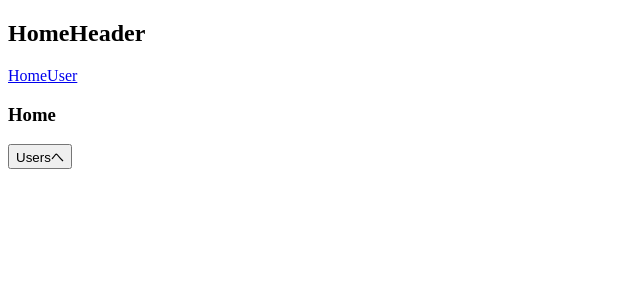
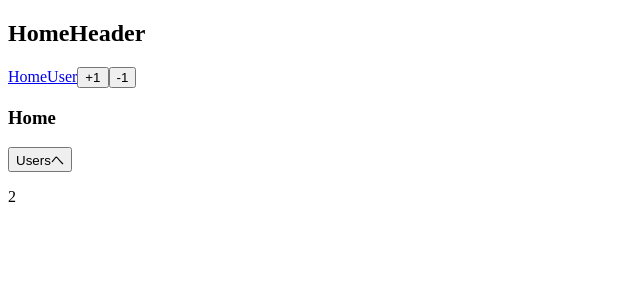
Before and after one commit to junichiseki0831/vue_project, a Vue app: page / in a window 1280 px wide. Shown: the top 300 px of the page, without its empty margins (0-640 px from the left). Built offline with nearby package versions, Linux system fonts and the light colour scheme.

Commit message:
vuex導入と基本的な表示

```diff
--- a/src/main.js
+++ b/src/main.js
@@ -2,6 +2,7 @@
 import App from './App.vue'
 import LikeNumber from './components/LikeNumber.vue'
 import router from './router'
+import store from './store'
 
 Vue.config.productionTip = false
 //グローバル登録
@@ -14,5 +15,6 @@
 new Vue({
   //インポートしたrouterを登録
   router,
+  store,
   render: h => h(App)
 }).$mount('#app');
--- /dev/null
+++ b/src/store.js
@@ -0,0 +1,12 @@
+import Vue from 'vue';
+import Vuex from 'vuex';
+
+
+Vue.use(Vuex);
+
+export default new Vuex.Store({
+  //全体で使用できる環境変数のようなもの
+  state: {
+    count: 2
+  }
+})
--- a/src/views/HeaderHome.vue
+++ b/src/views/HeaderHome.vue
@@ -3,5 +3,20 @@
     <h2>HomeHeader</h2>
     <router-link to="/" active-class="link--active" exact>Home</router-link>
     <router-link to="/users" active-class="link--active" exact>User</router-link>
+    <button @click='increment'>+1</button>
+    <button @click='decrement'>-1</button>
   </nav>
 </template>
+
+<script>
+export default {
+  methods: {
+    increment() {
+      this.$store.state.count++
+    },
+    decrement() {
+      this.$store.state.count--
+    }
+  }
+}
+</script>
--- a/src/views/Home.vue
+++ b/src/views/Home.vue
@@ -2,11 +2,18 @@
   <div>
     <h3>Home</h3>
     <button @click="toUsers">Usersへ</button>
+    <p>{{ count }}</p>
   </div>
 </template>
 
 <script>
 export default {
+  computed: {
+    count() {
+      //vuexによって$storeにアクセスすることが可能になる
+      return this.$store.state.count;
+    }
+  },
   methods: {
     toUsers() {
       //router経由で画面の切り替え
```
